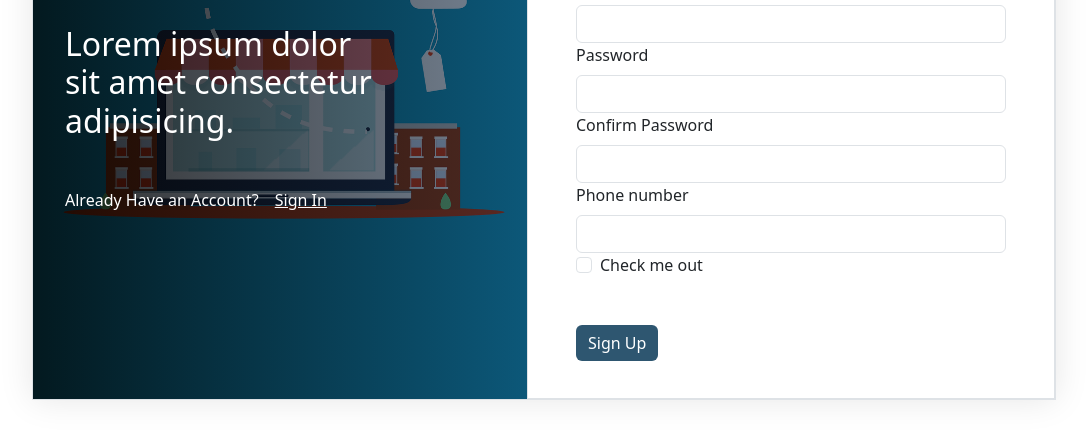
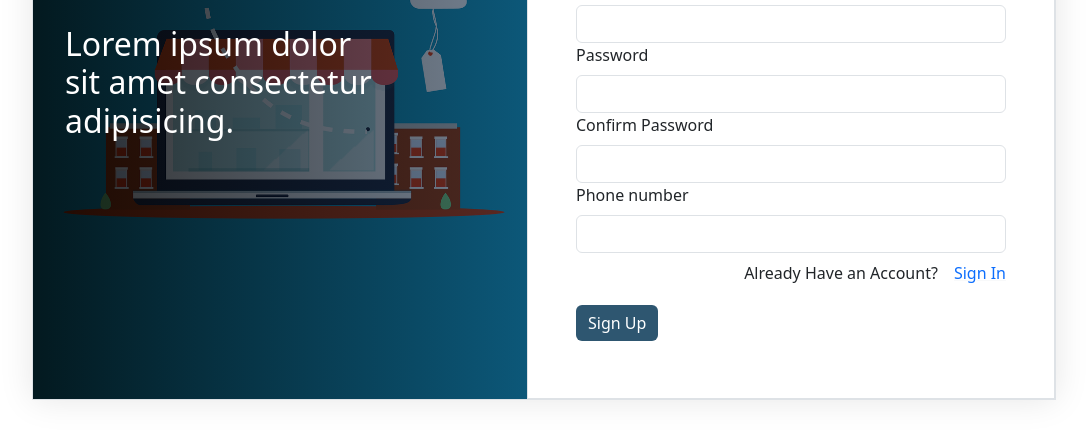
Before and after one commit to vectorojay/formUI, a plain HTML site: page index.html in a window 1280 px wide. Shown: the part 320-758 px from the top of the page, without its empty margins (96-1183 px from the left). Drawn offline with nearby package versions, Linux system fonts and the light colour scheme.

Commit message:
changed sign in and sign up cta position

```diff
--- a/index.html
+++ b/index.html
@@ -30,12 +30,6 @@
             sit amet consectetur <br />
             adipisicing.
           </h2>
-        </div>
-        <div class="d-flex gap-3 mt-5">
-          <p class="text-white">Already Have an Account?</p>
-          <a href="login.html" class="link-underline-light text-white"
-            >Sign In</a
-          >
         </div>
       </div>
 
@@ -73,14 +67,12 @@
           <input type="number" class="form-control" id="inputNumber" />
         </div>
         <div class="">
-          <div class="form-check">
-            <input class="form-check-input" type="checkbox" id="gridCheck" />
-            <label class="form-check-label" for="gridCheck">
-              Check me out
-            </label>
+          <div class="d-flex gap-3 mt-2 justify-content-end">
+            <p class="">Already Have an Account?</p>
+            <a href="login.html" class="link-underline-light">Sign In</a>
           </div>
         </div>
-        <div class="col-12 mt-5 gap-3 d-flex">
+        <div class="col-12 mt-1 gap-3 d-flex">
           <button
             type="submit"
             class="button btn btn-primary border-0 text-nowrap text-white"
```
Also changed, not shown: login.html (+3 -11 lines).
